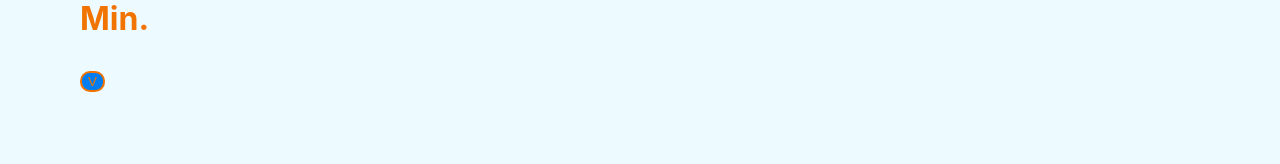
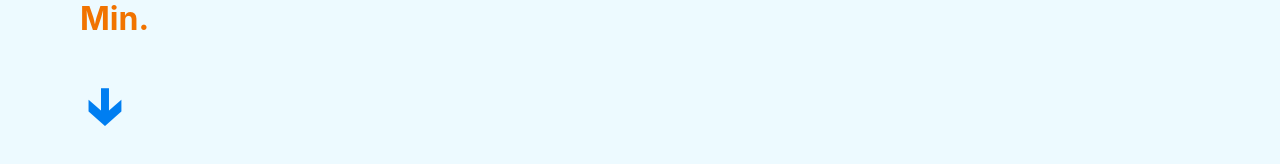
Before and after one commit to kk-min/kk-min.github.io, a React (Create React App) app: page / in a window 1280 px wide. Shown: the part 232-396 px from the top of the page. Built offline with nearby package versions, Linux system fonts and the light colour scheme.

Commit message:
Add bounce animation and styling for arrow button

```diff
--- a/src/components/AboutMe.tsx
+++ b/src/components/AboutMe.tsx
@@ -15,7 +15,9 @@ export default function AboutMe(props: PropTypes) {
 					<p className='blue-text'>Hi there! I'm </p>
 					<p className='orange-text'>Min.</p>
 				</h1>
-				<button className='down-button'>V</button>
+				<button className='down-button'>
+					<b className='arrow'>🡳</b>
+				</button>
 			</div>
 		</div>
 	);
--- a/src/css/TabContent.css
+++ b/src/css/TabContent.css
@@ -17,13 +17,36 @@
 	display: block;
 }
 
+.arrow {
+	color: var(--tab-highlight-color);
+	font-size: 50px;
+}
+
 .down-button {
-	border-radius: 10px;
-	border-style: solid;
-	background-color: var(--tab-highlight-color);
+	border: 0;
+	background-color: var(--secondary-bg-color);
 	border-color: var(--font-highlight-color);
 	box-shadow: none;
 	color: var(--font-highlight-color);
+}
+
+.down-button:hover {
+	cursor: pointer;
+	animation-name: arrow-bounce;
+	animation-duration: 1s;
+	animation-iteration-count: infinite;
+}
+
+@keyframes arrow-bounce {
+	0% {
+		transform: translateY(0);
+	}
+	50% {
+		transform: translateY(-10px);
+	}
+	100% {
+		transform: translateY(0);
+	}
 }
 
 .content {
```
